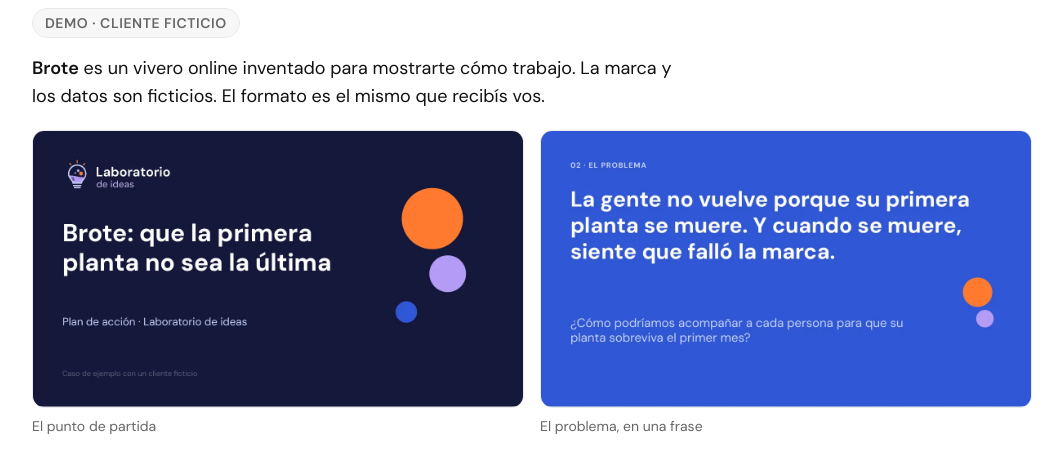
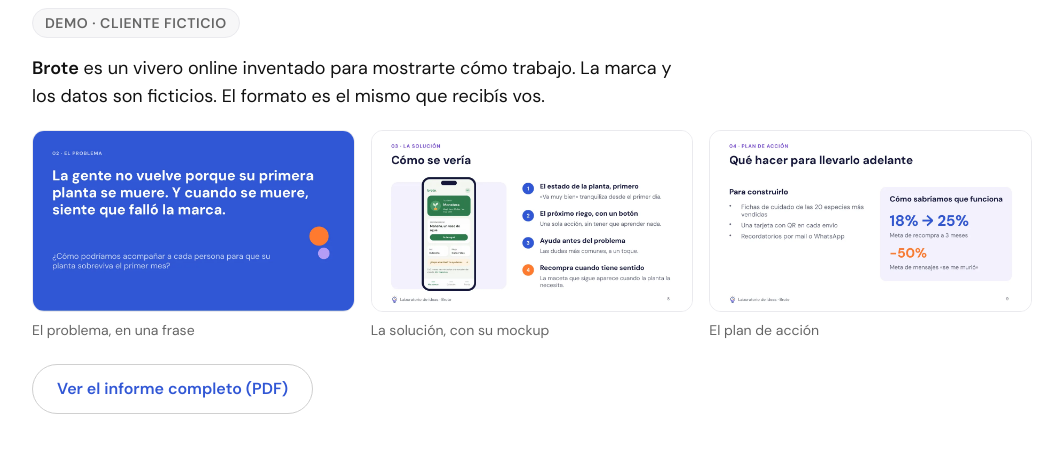
Before and after one commit to micaeladesign/laboratorio-de-ideas, a plain HTML site: page index.html in a window 1280 px wide. Shown: the part 1840-2289 px from the top of the page, without its empty margins (8-1071 px from the left). Drawn offline with Linux system fonts and the light colour scheme.

Commit message:
Ejemplo de Brote: sin la portada, tres páginas en una fila
Co-Authored-By: Claude Opus 5.5 <noreply@anthropic.com>
Claude-Session: https://claude.ai/code/session_01Qm5YFZjHSDTSkGMWcrk7es

```diff
--- a/lab.css
+++ b/lab.css
@@ -532,10 +532,10 @@ header {
 }
 
 
-@media (min-width: 600px) {
+@media (min-width: 840px) {
 
   .sprint-example-pages {
-    grid-template-columns: repeat(2, minmax(0, 1fr));
+    grid-template-columns: repeat(3, minmax(0, 1fr));
   }
 
 }
--- a/lab.js
+++ b/lab.js
@@ -76,7 +76,6 @@
       exampleBadge: "Demo · cliente ficticio",
       exampleText: "*Brote* es un vivero online inventado para mostrarte cómo trabajo. La marca y los datos son ficticios. El formato es el mismo que recibís vos.",
       examplePages: [
-        { src: "assets/brote/brote-portada.webp", caption: "El punto de partida" },
         { src: "assets/brote/brote-problema.webp", caption: "El problema, en una frase" },
         { src: "assets/brote/brote-solucion.webp", caption: "La solución, con su mockup" },
         { src: "assets/brote/brote-proximos-pasos.webp", caption: "El plan de acción" }
@@ -162,7 +161,6 @@
       exampleBadge: "Demo · fictional client",
       exampleText: "*Brote* is a made-up online plant shop, created to show you how I work. The brand and the data are fictional. The format is the same one you get. (The example is in Spanish.)",
       examplePages: [
-        { src: "assets/brote/brote-portada.webp", caption: "The starting point" },
         { src: "assets/brote/brote-problema.webp", caption: "The problem, in one sentence" },
         { src: "assets/brote/brote-solucion.webp", caption: "The solution, with its mockup" },
         { src: "assets/brote/brote-proximos-pasos.webp", caption: "The action plan" }
```
